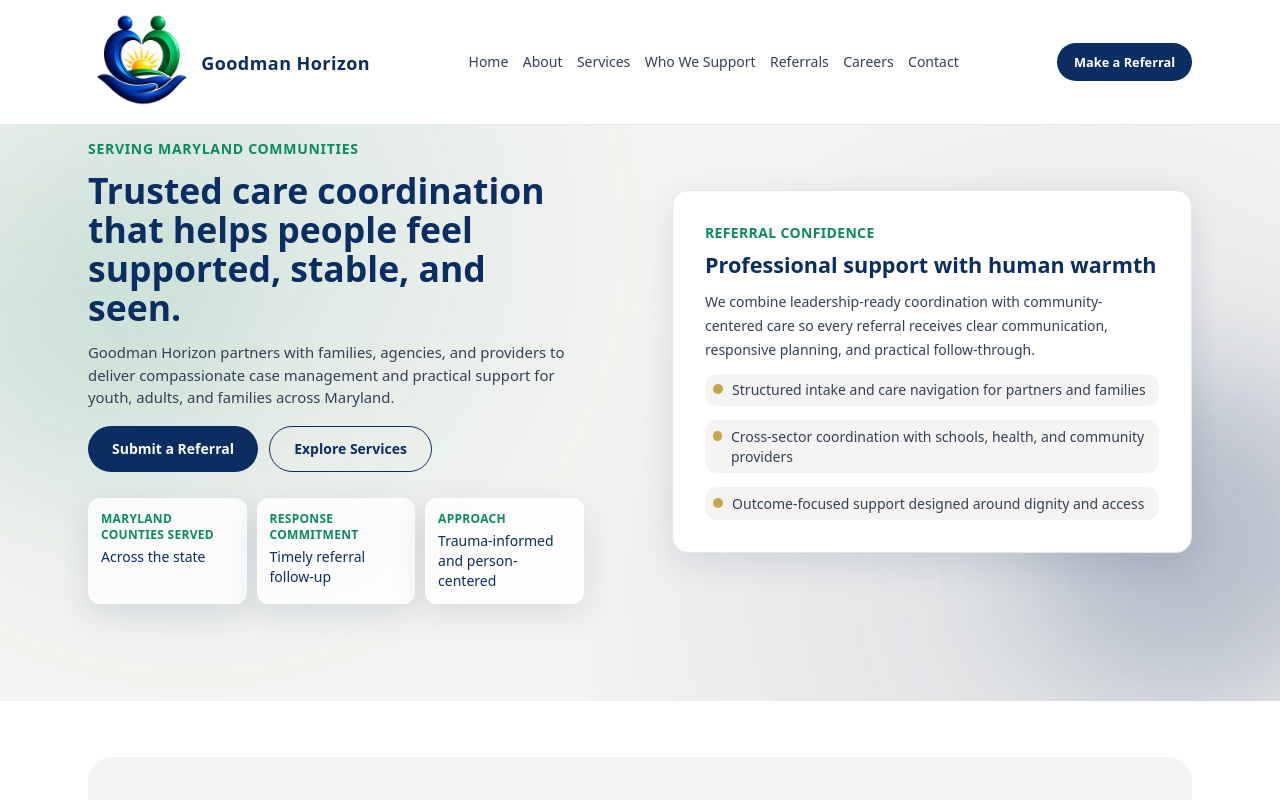
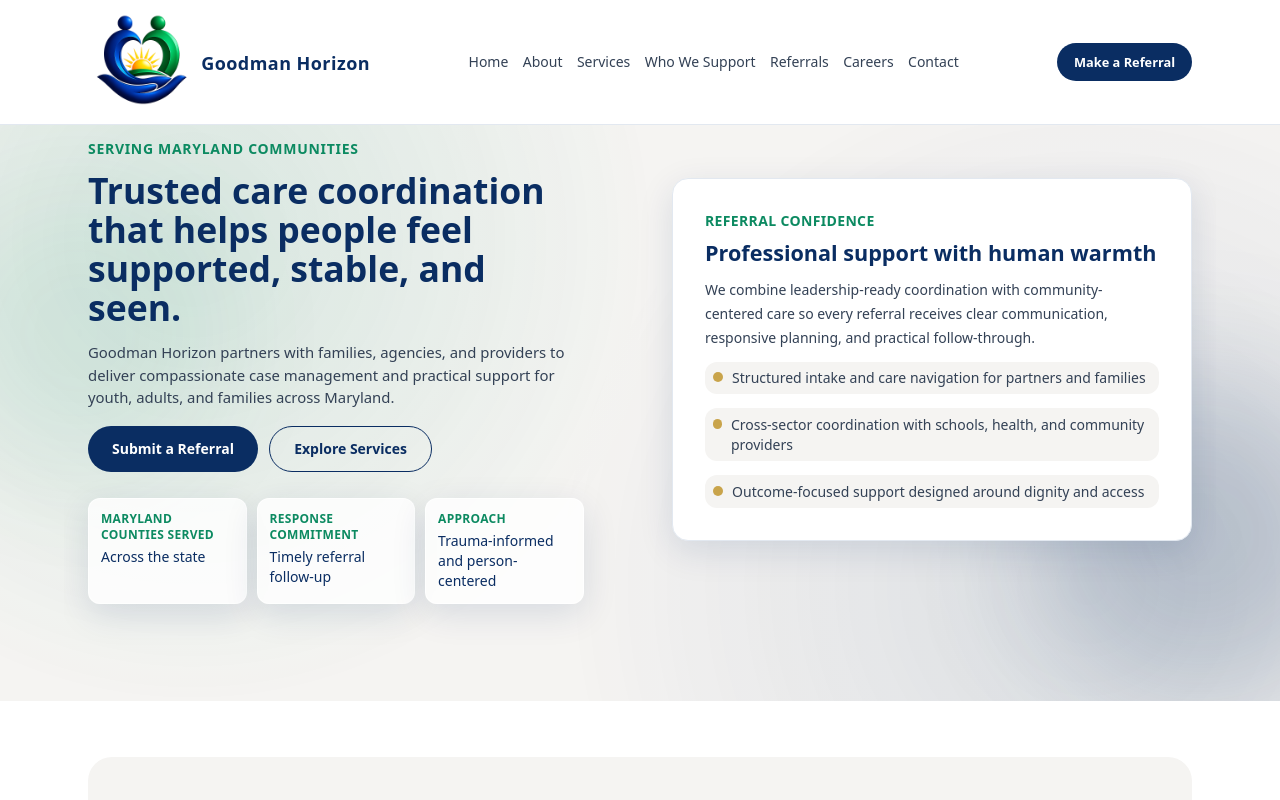
Before and after one commit to EricGoodmanD/Goodman-Horizon, a Next.js app: page / in a window 1280 px wide. Shown: the top 800 px of the page. Built offline with nearby package versions, Linux system fonts and the light colour scheme.

Commit message:
Adjust laptop hero card vertical alignment

```diff
--- a/app/globals.css
+++ b/app/globals.css
@@ -119,7 +119,7 @@ body {
 
   .laptop-hero-right {
     align-self: flex-start;
-    padding-top: 40px;
+    padding-top: 28px;
   }
 
   .laptop-hero-card-title {
```
